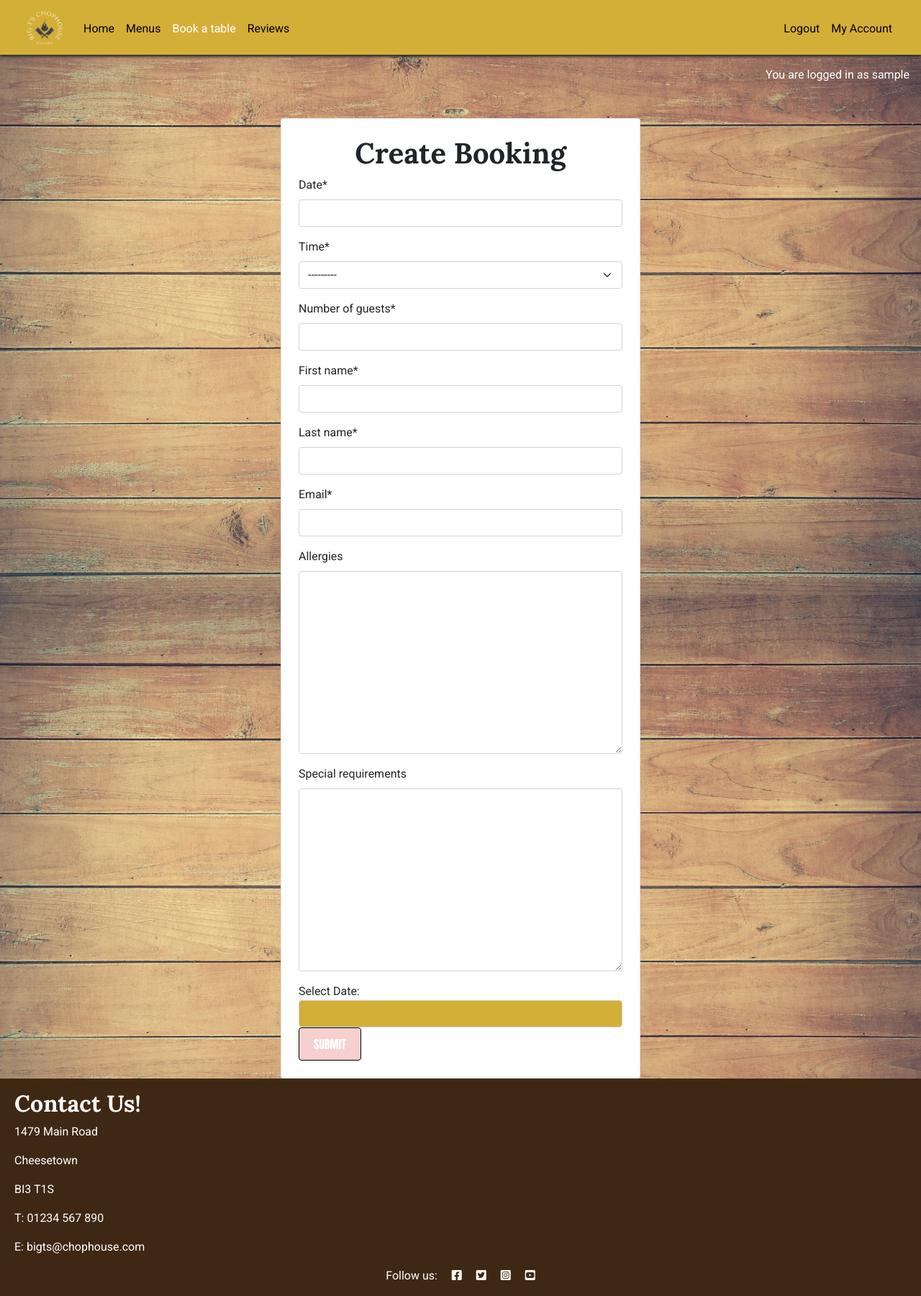
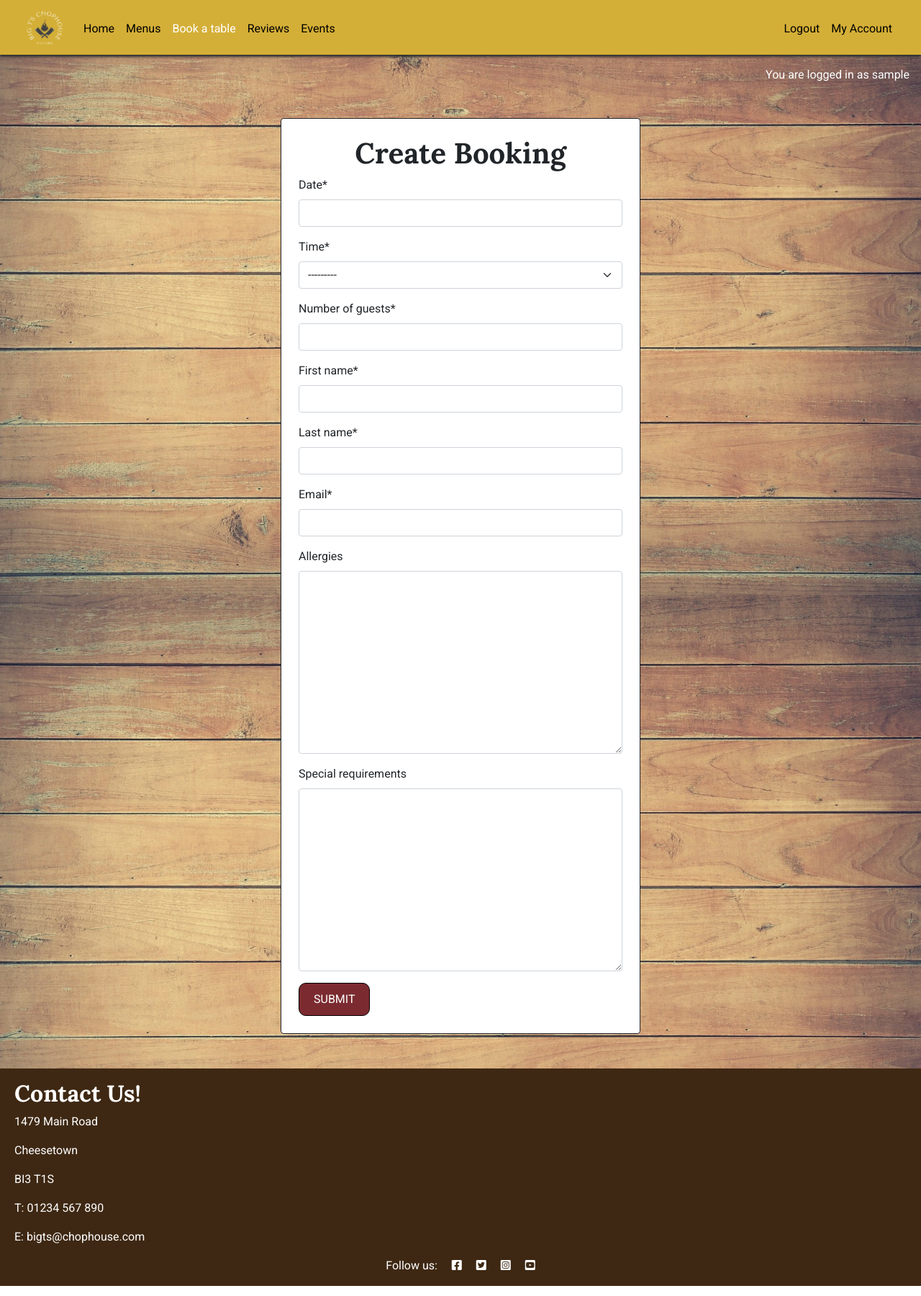
Before and after one commit to TrisPatt/Big-Ts-Chophouse, a Django app: page /reservation/create/ in a window 1280 px wide. Shown: the whole page at 72% size. Run offline with Django 4.2, Linux system fonts and the light colour scheme; the visitor is signed in with stand-in values (Sample User, id 1); data that the repository does not hold is empty; some libraries are stand-ins or nearby versions.

Commit message:
update button and form styles in style.css

```diff
--- a/reservation/templates/reservation/reservation_form.html
+++ b/reservation/templates/reservation/reservation_form.html
@@ -4,18 +4,16 @@
 
 {% block content %}
 
-<div class="d-flex justify-content-center mt-5 rounded bootstrap-datepicker">
-    <div class="card p-4" style="width: 100%; max-width: 500px;">
+<div class="d-flex justify-content-center mt-5 mb-5 rounded bootstrap-datepicker">
+    <div class="card p-4 border border-dark rounded-5" style="width: 100%; max-width: 500px;">
         <h1 class="d-flex justify-content-center">Create Booking</h1>
         <form method="post" autocomplete="off">
             {{ form | crispy }}
             {% csrf_token %}
             <div class="form-group">
-                <label for="date">Select Date:</label>
-                <input type="text" class="form-control datepicker" id="date" name="date">
+
             </div>
-            <button class="btn btn-secondary"
-            type="submit">Submit</button>
+            <button class="btn btn-secondary" type="submit">Submit</button>
         </form>
     </div>
 </div>
--- a/reservation/templates/reservation/reservation_list.html
+++ b/reservation/templates/reservation/reservation_list.html
@@ -2,7 +2,7 @@
 
 
 {% block content %}
-<div class="container reservation-list">
+<div class="container reservation-list my-5">
     <h1 class="text-center">My Reservations</h1>
     <div class="text-center mb-3">
         <a href="{% url 'reservation_create' %}" class="btn btn-primary">Create new booking</a>
@@ -10,6 +10,7 @@
 
     <div class="row justify-content-center">
         <div class="col-lg-10 col-md-12">
+            <div class="card p-3 border border-dark rounded-">
                 <table class="table table-striped table-bordered table-hover">
                     <thead>
                         <tr>
@@ -52,4 +53,5 @@
             </div>
         </div>
     </div>
+</div>
 {% endblock %}
--- a/review/forms.py
+++ b/review/forms.py
@@ -11,9 +11,8 @@ class ReviewForm(forms.ModelForm):
         widgets = {
             'visit_date': forms.DateInput(attrs={
                 'class': 'form-control datepicker',
-                'id': 'reservation-date',
-                'data-provide': 'datepicker',
-                'data-date-format': 'yyyy-mm-dd',
+                'id': 'visit-date',
+
             })
         }
     def clean_visit_date(self):
--- a/static/JS/script.js
+++ b/static/JS/script.js
@@ -8,17 +8,19 @@ $(document).ready(function(){
       startDate: new Date(),
       templates: {
         leftArrow: '<i class="fas fa-chevron-left"></i>',
-        rightArrow: '<i class="fas fa-chevron-right"></i>'
+        rightArrow: '<i class="fas fa-chevron-right"></i>',
       }
     });
+});
 
-    $('#reservation-date').on('changeDate', function(e) {
-      let selectedDate = e.format(0, 'yyyy-mm-dd');
-      let today = new Date().toISOString().split('T')[0];
-      if (selectedDate === today) {
-          $(this).find('.datepicker-days .day').filter(function(){
-              return $(this).text() === String(new Date().getDate());
-          }).css('background-color', '#5bc0de');
-      }
+$(document).ready(function(){
+  $('#visit-date').datepicker({
+    format: 'yyyy-mm-dd',
+    autoclose: true,
+    templates: {
+      leftArrow: '<i class="fas fa-chevron-left"></i>',
+      rightArrow: '<i class="fas fa-chevron-right"></i>',
+    },
+    endDate: new Date(),
   });
 });
--- a/static/css/style.css
+++ b/static/css/style.css
@@ -72,17 +72,18 @@ nav a {
 
 /* Button Styles */
 button, .btn {
-    background-color: rgba(210, 17, 17, 0.2);
-    color: #FFF;
+    background-color:  #7B2B30;
+    color: #fff;
     border: 1px solid black;
+    border-radius: 10px;
     padding: 10px 20px;
     text-transform: uppercase;
     cursor: pointer;
-    font-family: 'Bebas Neue', Impact, sans-serif;
 }
 
 button:hover, .btn:hover {
-    background-color: #A52A2A;
+    background-color: rgba(210, 17, 17, 0.2);
+    color: #000;
 }
 
 /* Hero Carousel Section */
@@ -168,6 +169,7 @@ button:hover, .btn:hover {
 
 }
 
+/*book now button*/
 .book {
     text-align: center;
 }
@@ -178,7 +180,7 @@ button:hover, .btn:hover {
     padding: 15px 30px;
     font-size: 1.2rem;
     text-transform: uppercase;
-    border-radius: 5px;
+    border-radius: 10px;
     border: 2px solid #000;
     transition: background-color 0.3s ease;
 }
@@ -213,6 +215,18 @@ button:hover, .btn:hover {
 .sign {
 
     background: url('/static/images/sign.webp') no-repeat center center;
+    background-size: contain;
+}
+
+/* events styles */
+#events {
+    background-color: #f5deb3;
+}
+
+.poster {
+    background: url('/static/images/live-poster.webp') no-repeat center center;
+    height: 500px;
+    width: 300px;
     background-size: contain;
 }
 
@@ -288,18 +302,13 @@ button:hover, .btn:hover {
 /* datepicker styles */
 
 .datepicker {
-    background-color: #d4af37;
+    background-color: white;
 }
 
 .datepicker-header {
     background-color: green;
     color: #ffffff;
     text-align: center;
-}
-
-.datepicker-days td,
-.datepicker-days th {
-    color: black;
 }
 
 .datepicker-days td {
@@ -318,13 +327,7 @@ button:hover, .btn:hover {
     width: 100%;
 }
 .datepicker-days .today {
-    background-color: #007bff;
-    color: #fff;
-}
-
-/* Change the color of the disabled dates */
-.datepicker-days, .datepicker-day.disabled {
-    color: #6c757d;
+    background-color: #d4af37;
 }
 
 /* Reservation styles */
@@ -333,6 +336,7 @@ button:hover, .btn:hover {
     padding: 20px;
     margin-top: 20px;
     border-radius: 20px;
+    border: 2px solid black;
 }
 
 /* Review styles */
@@ -377,7 +381,7 @@ button:hover, .btn:hover {
     border:#000;
 }
 /* Account menu styles */
-.account-menu, .logout {
+.account-menu, .logout, .signup {
     border: 2px solid black;
     text-align: center;
     padding: 30px;
--- a/templates/base.html
+++ b/templates/base.html
@@ -65,6 +65,9 @@
                     </li>
                     <li class="nav-item">
                         <a class="nav-link {% if request.path == '/review/reviews/' %}active{% endif %}" aria-current="page" href="{% url 'review_list' %}">Reviews</a>
+                    </li>
+                    <li class="nav-item">
+                        <a class="nav-link" aria-current="page" href="{% url 'home' %}#events">Events</a>
                     </li>
                 </ul>
 
```
Also changed, not shown: reservation/templates/reservation/home.html (+19 -2 lines), templates/account/login.html (+8 -10 lines), templates/account/signup.html (+15 -6 lines), user_profile/templates/user_profile/profile_update.html (+6 -5 lines), static/images/live-poster.webp (added). Lines whose indentation alone changed are shown as unchanged.
